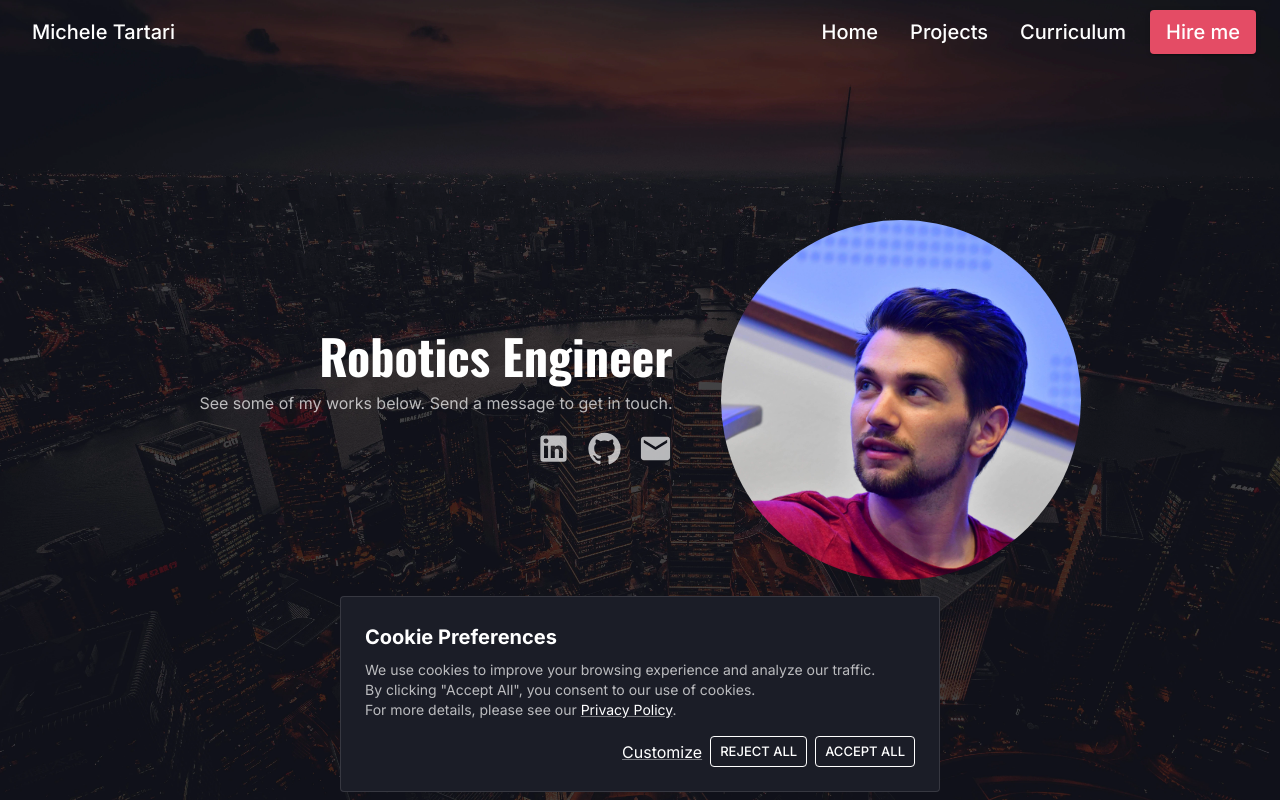
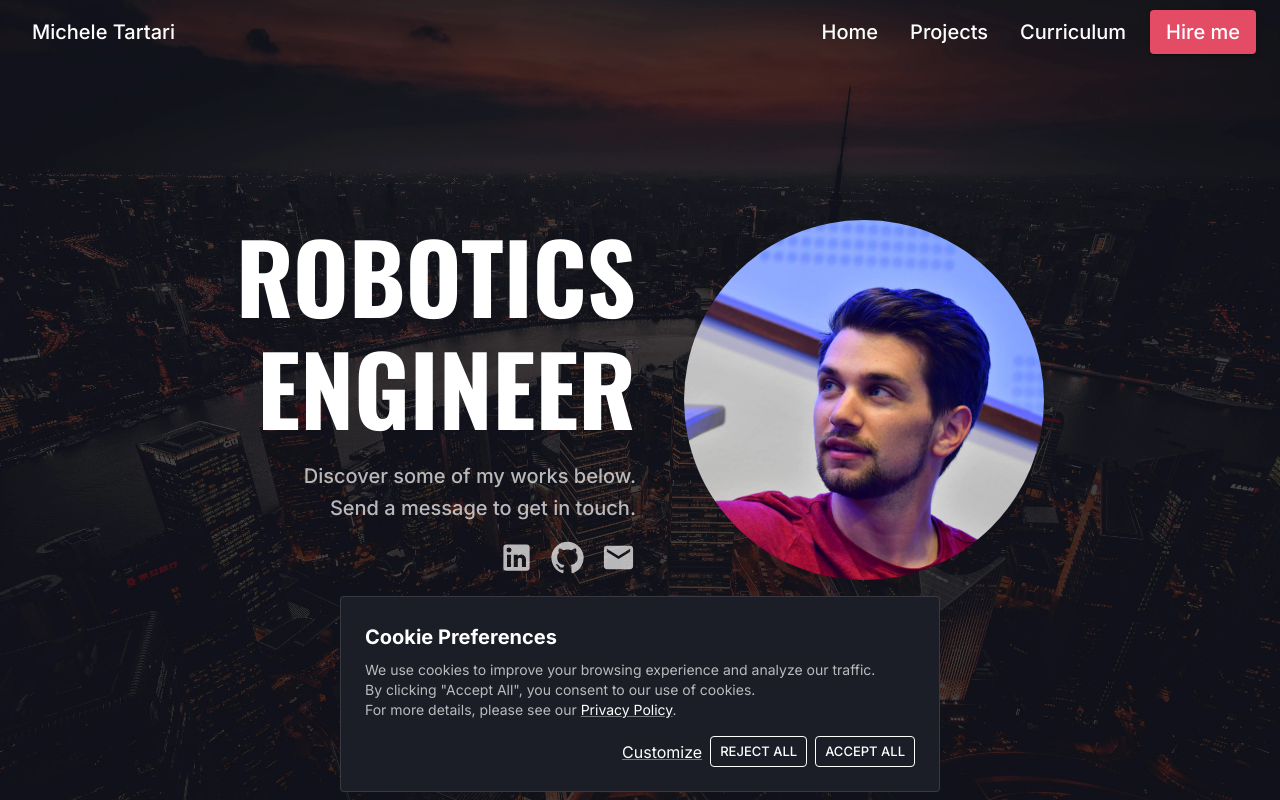
Before and after one commit to m-tartari/m-tartari, a React (Vite) app: page / in a window 1280 px wide. Shown: the top 800 px of the page. Built offline with nearby package versions, Linux system fonts and the light colour scheme; no server answers.

Commit message:
♻️ refactor: update components proportions for new fonts

```diff
--- a/src/components/molecules/Hero/Hero.tsx
+++ b/src/components/molecules/Hero/Hero.tsx
@@ -42,14 +42,24 @@ const Hero = (props: { scrollTarget?: React.ForwardedRef<HTMLSelectElement> }) =
           },
         })}>
         <Box>
-          <Typography variant="h3">Robotics Engineer</Typography>
-          <Typography color="text.secondary" sx={{ margin: '0.5em 0 0 0', top: 0 }}>
-            See some of my works below. Send a message to get in touch.
+          <Typography variant="h1">
+            Robotics
+            <br /> Engineer
           </Typography>
-          <Stack direction="row" gap={2} mt={2} justifyContent={{ xs: 'center', sm: 'end' }}>
-            <LinkedInIconLink sx={{ color: 'text.secondary' }} fontSize="large" href="https://www.linkedin.com/in/m-tartari/" />
-            <GitHubIconLink sx={{ color: 'text.secondary' }} fontSize="large" href="https://www.github.com/m-tartari/" />
-            <EmailIconLink sx={{ color: 'text.secondary' }} fontSize="large" href="mailto:info@m-tartari.eu" />
+          <Typography
+            variant="h6"
+            color="text.secondary"
+            sx={{
+              margin: '0.5em 0 0 0',
+              pt: 1,
+            }}>
+            Discover some of my works below.
+            <br /> Send a message to get in touch.
+          </Typography>
+          <Stack direction="row" gap={2} mt={2} justifyContent={{ xs: 'center', md: 'end' }} color="text.secondary">
+            <LinkedInIconLink fontSize="large" href="https://www.linkedin.com/in/m-tartari/" />
+            <GitHubIconLink fontSize="large" href="https://www.github.com/m-tartari/" />
+            <EmailIconLink fontSize="large" href="mailto:info@m-tartari.eu" />
           </Stack>
         </Box>
         <Avatar
--- a/src/components/molecules/Project/Project.tsx
+++ b/src/components/molecules/Project/Project.tsx
@@ -51,7 +51,7 @@ const Project = (props: ProjectProps) => {
           },
         }}>
         <div style={{ flex: 1 }}>
-          <Typography variant="h6">
+          <Typography variant="h5">
             <b>{props.title}</b>
           </Typography>
           <Stack direction="row" gap={1} alignItems="center">
--- a/src/components/templates/Page/Page.tsx
+++ b/src/components/templates/Page/Page.tsx
@@ -24,26 +24,31 @@ const Page: React.FC<PageProps> = ({ title, children, showCookieConsent, ...prop
       {title && (
         <>
           <Typography
-            variant="h2"
+            variant="h1"
             aria-label="page-title"
             textAlign="center"
             sx={{
               mt: 6,
-              p: 6,
+              py: 6,
             }}>
             {title}
           </Typography>
           <Divider
             variant="middle"
-            sx={{
+            sx={theme => ({
               borderColor: 'primary.main',
               borderStyle: 'solid',
               borderWidth: 2,
               mx: 'auto',
               mb: 4,
-              width: '30em',
               maxWidth: 'calc(60% - 2.5em)',
-            }}
+              [theme.breakpoints.up('md')]: {
+                width: theme => theme.breakpoints.values.sm,
+              },
+              [theme.breakpoints.down('sm')]: {
+                maxWidth: '75vw',
+              },
+            })}
           />
         </>
       )}
@@ -51,7 +56,7 @@ const Page: React.FC<PageProps> = ({ title, children, showCookieConsent, ...prop
         component="main"
         maxWidth={false}
         sx={{
-          mt: 12,
+          mt: { xs: 8, md: 12 },
           mb: 4,
           minHeight: '80vh',
           mx: 'auto',
```
